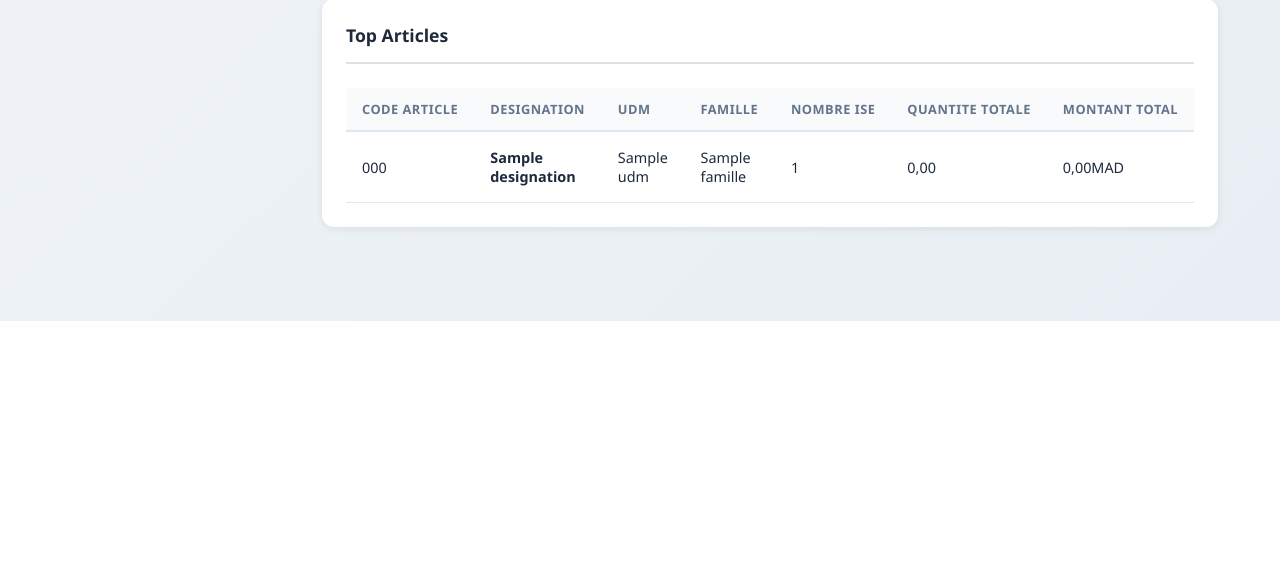
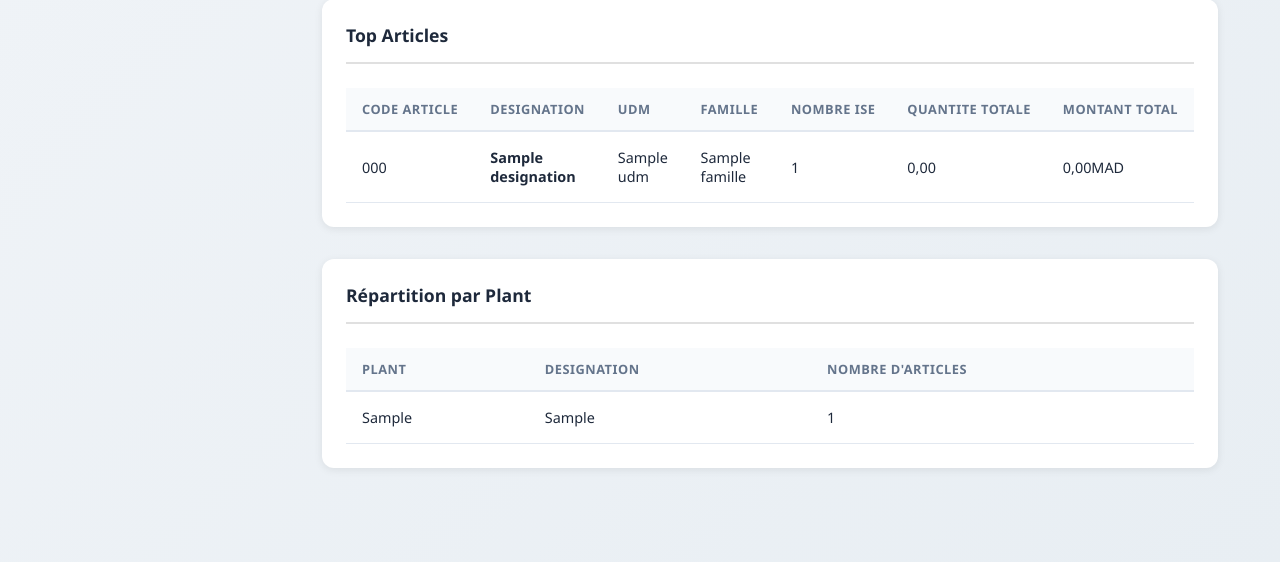
Before and after one commit to Blink-emines/Supplytrack, a Django app: template blog/templates/blog/analyses.html in a window 1280 px wide. Shown: the part 1601-2163 px from the top of the page. Before the commit the page ends 1922 px from the top, so only its background shows below. Run offline with Django 5.2, Linux system fonts and the light colour scheme; the template is opened without the code that fills it: most values are stand-ins (such as "Sample title", 1, 10 or a date in 2020).

Commit message:
version avec repartition par plant

```diff
--- a/blog/templates/blog/analyses.html
+++ b/blog/templates/blog/analyses.html
@@ -202,7 +202,32 @@
 
 
     <!-- SECTION 5: Répartition par Plant et Famille -->
+    <div class="table-card">
+        <h3 class="section-title">Répartition par Plant</h3>
+        <table class="data-table">
+            <thead>
+                <tr>
+                    <th>PLANT</th>
+                    <th>DESIGNATION</th>
+                    <th>NOMBRE D'ARTICLES</th>
+                </tr>
+            </thead>
+            <tbody>
+                {% for plant in repartition_plant %}
+                <tr>
+                    <td>{{ plant.plant__code_plant }}</td>
+                    <td>{{plant.plant__designation_plant}} </td>
+                    <td>{{ plant.nb_articles }}</td>
 
+                </tr>
+                {% empty %}
+                <tr>
+                    <td colspan="6" class="text-center">Aucune donnée disponible</td>
+                </tr>
+                {% endfor %}
+            </tbody>
+        </table>
+    </div>
 
 
     </div>
--- a/blog/views.py
+++ b/blog/views.py
@@ -127,9 +127,7 @@ def analyses(request):
 
     # ========== RÉPARTITION PAR PLANT ==========
 
-    repartition_plant = Appartenir_P_A.objects.filter(
-        article__in=commander_qs.values_list('article', flat=True)
-    ).values(
+    repartition_plant = Appartenir_P_A.objects.values(
         'plant__code_plant',
         'plant__designation_plant'
     ).annotate(
```
